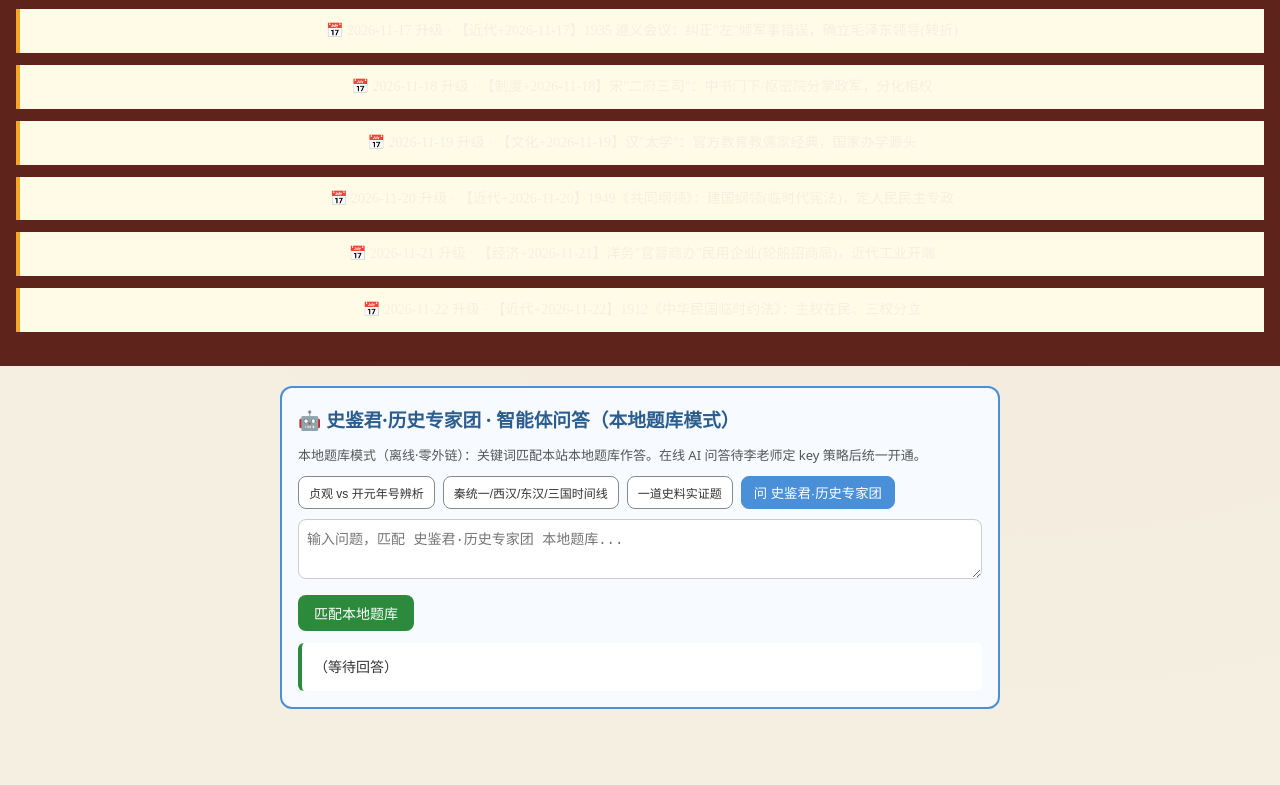
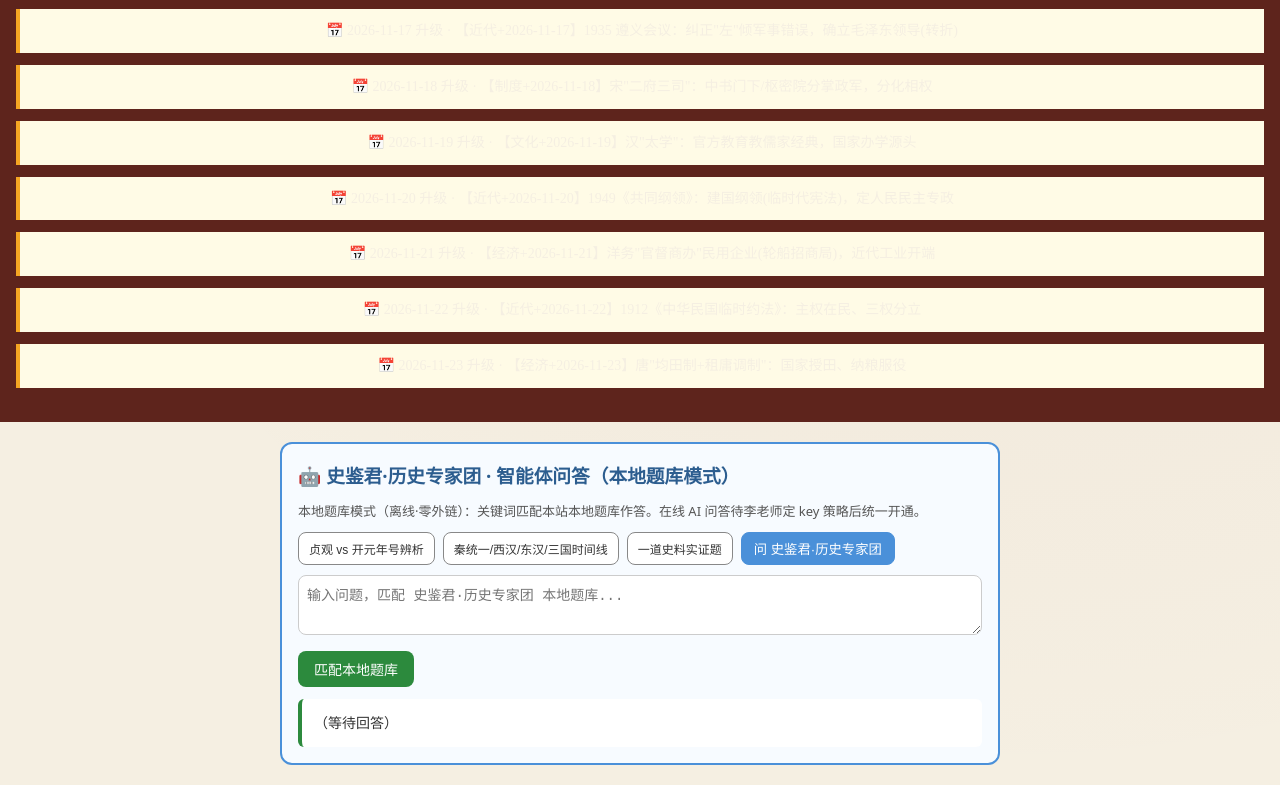
Before and after one commit to dapengzhanchi141345/li-yanming-history, a plain HTML site: page index.html in a window 1280 px wide. Shown: the part 2845-3630 px from the top of the page. Before the commit the page ends 3574 px from the top, so only its background shows below. Drawn offline with Linux system fonts and the light colour scheme.

Commit message:
history 12独立站升级 2026-11-23

```diff
--- a/index.html
+++ b/index.html
@@ -507,6 +507,8 @@ footer small { display: block; opacity: 0.75; margin-top: 6px; }
 <div style="background:#fffbe6;border-left:4px solid #f5a623;padding:10px;margin:12px 0;font-size:14px">📅 2026-11-21 升级 · 【经济+2026-11-21】洋务"官督商办"民用企业(轮船招商局)，近代工业开端</div>
 
 <div style="background:#fffbe6;border-left:4px solid #f5a623;padding:10px;margin:12px 0;font-size:14px">📅 2026-11-22 升级 · 【近代+2026-11-22】1912《中华民国临时约法》：主权在民、三权分立</div>
+
+<div style="background:#fffbe6;border-left:4px solid #f5a623;padding:10px;margin:12px 0;font-size:14px">📅 2026-11-23 升级 · 【经济+2026-11-23】唐"均田制+租庸调制"：国家授田、纳粮服役</div>
 </footer>
 
 <script>
```
